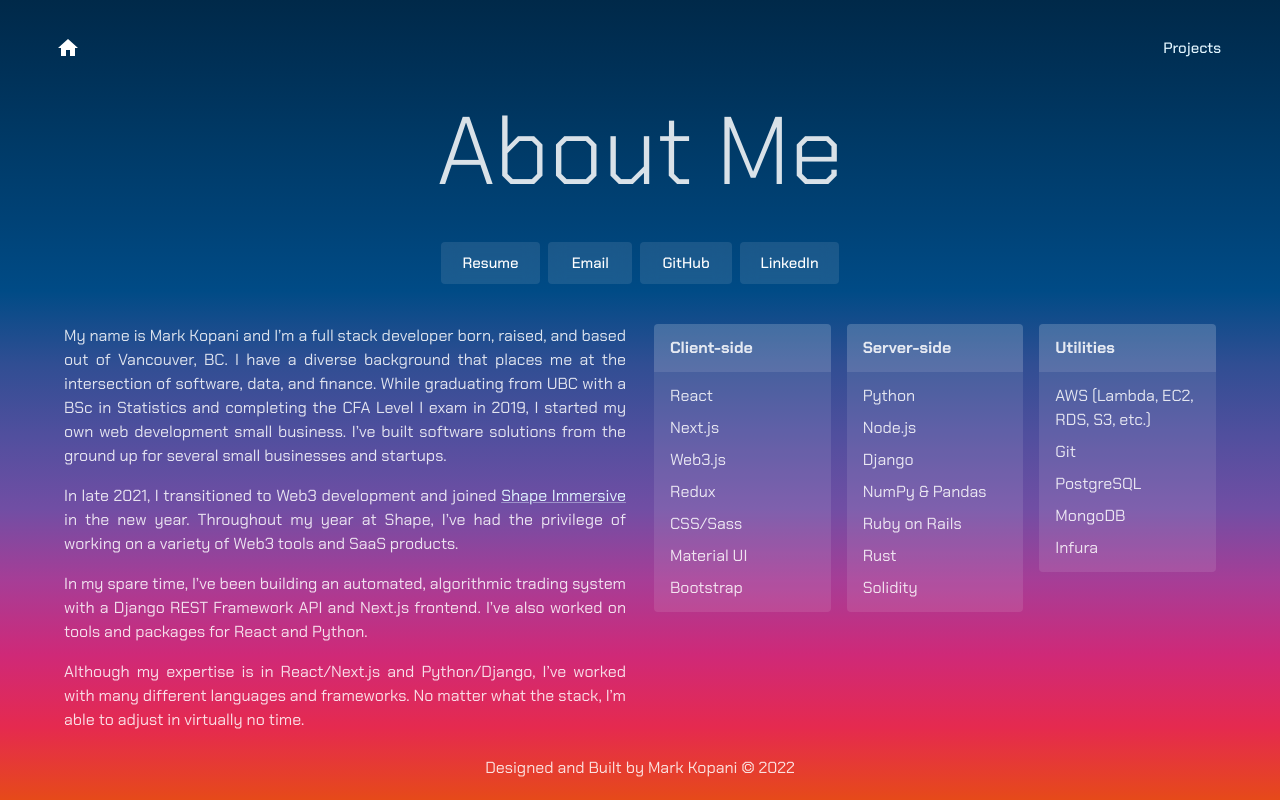
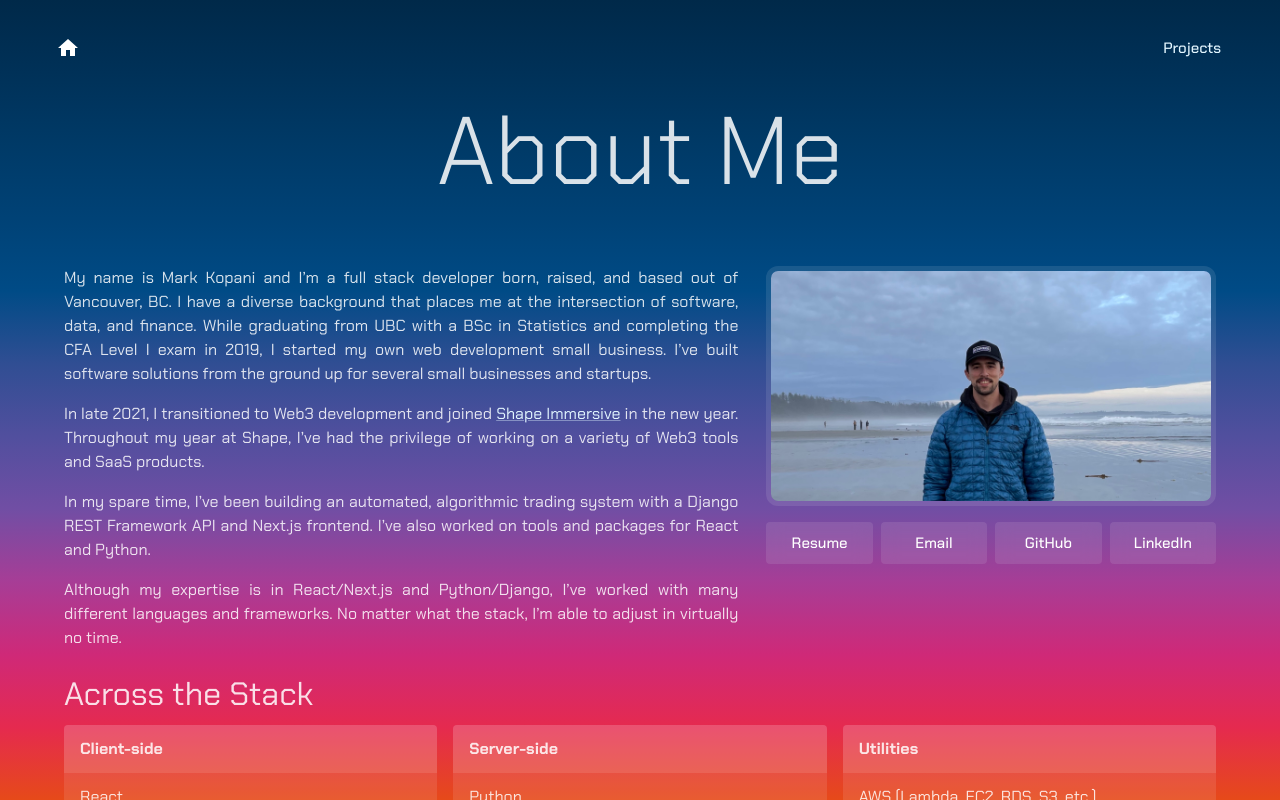
Before and after one commit to mkopani/mkopani.github.io, a Next.js app: page /about in a window 1280 px wide. Built offline with nearby package versions, Linux system fonts and the light colour scheme.

Commit message:
Add headshot photo to about page

```diff
--- a/src/pages/about.tsx
+++ b/src/pages/about.tsx
@@ -7,6 +7,7 @@ import ListItem from '@mui/material/ListItem';
 import ListItemText from '@mui/material/ListItemText';
 import Stack from '@mui/material/Stack';
 import Typography, { TypographyProps } from '@mui/material/Typography';
+import Image from 'next/image';
 
 import BaseLayout from '@/components/BaseLayout';
 
@@ -22,12 +23,54 @@ const links: LinkType[] = [
   { href: 'https://www.linkedin.com/in/mkopani/', name: 'LinkedIn' },
 ];
 
+type TechStackProps = {
+  title: string;
+  items: string[];
+};
+
+const stacks: TechStackProps[] = [
+  {
+    title: 'Client-side',
+    items: [
+      'React',
+      'Next.js',
+      'Web3.js',
+      'Redux',
+      'CSS/Sass',
+      'Material UI',
+      'Bootstrap',
+    ],
+  },
+  {
+    title: 'Server-side',
+    items: [
+      'Python',
+      'Node.js',
+      'Django',
+      'NumPy & Pandas',
+      'Ruby on Rails',
+      'Rust',
+      'Solidity',
+    ],
+  },
+  {
+    title: 'Utilities',
+    items: [
+      'AWS (Lambda, EC2, RDS, S3, etc.)',
+      'Git',
+      'PostgreSQL',
+      'MongoDB',
+      'Infura',
+    ],
+  },
+];
+
 export default function About() {
   const renderParagraphs = () => (
     <Stack
       spacing={2}
       sx={{
-        width: { xs: '100%', md: '50%' },
+        width: '100%',
         display: 'flex',
         justifyContent: 'start',
         alignItems: 'start',
@@ -66,64 +109,52 @@ export default function About() {
     <Stack
       spacing={2}
       direction={{ xs: 'column', sm: 'row' }}
-      sx={{
-        width: { xs: '100%', md: '50%' },
-        mb: 2,
-      }}
+      sx={{ width: '100%', mb: 2 }}
     >
-      <TechStackSection
-        title="Client-side"
-        items={[
-          'React',
-          'Next.js',
-          'Web3.js',
-          'Redux',
-          'CSS/Sass',
-          'Material UI',
-          'Bootstrap',
-        ]}
-      />
-      <TechStackSection
-        title="Server-side"
-        items={[
-          'Python',
-          'Node.js',
-          'Django',
-          'NumPy & Pandas',
-          'Ruby on Rails',
-          'Rust',
-          'Solidity',
-        ]}
-      />
-      <TechStackSection
-        title="Utilities"
-        items={[
-          'AWS (Lambda, EC2, RDS, S3, etc.)',
-          'Git',
-          'PostgreSQL',
-          'MongoDB',
-          'Infura',
-        ]}
-      />
+      {stacks.map((stack, index) => (
+        <TechStackSection key={index} {...stack} />
+      ))}
     </Stack>
   );
 
-  return (
-    <>
-      {/* TODO: Add Head with metatags */}
-      <BaseLayout>
-        <Stack spacing={5} sx={{ alignItems: 'center', px: { xs: 2, lg: 0 } }}>
-          <Stack alignItems="center">
-            <Typography variant="h1" component="div" gutterBottom>
-              About Me
-            </Typography>
+  const renderPhotoAndLinks = () => (
+    <Stack alignItems="center" width="100%">
+      {/* Photo */}
+      <Box
+        component="div"
+        sx={{
+          width: '100%',
+          height: '15em',
+          position: 'relative',
+          mb: 2,
+          borderStyle: 'solid',
+          borderWidth: 5,
+          borderRadius: 3,
+          borderColor: 'rgba(255, 255, 255, 0.1)',
+          overflow: 'hidden',
+        }}
+      >
+        <Image
+          alt="A picture of me on Long Beach in British Columbia."
+          src="/website_headshot.png"
+          quality={100}
+          fill
+          style={{
+            objectFit: 'cover',
+            userSelect: 'none',
+          }}
+        />
+      </Box>
       {/* Links */}
-            <Stack spacing={1} direction="row">
+      <Stack
+        spacing={1}
+        direction={{ xs: 'row', md: 'column', lg: 'row' }}
+        width="100%"
+        display="flex"
+        alignItems="center"
+      >
         {links.map(({ href, name }, index, array) => (
-                <Box
-                  key={index}
-                  width={{ xs: '100%', sm: `${100 / array.length}%` }}
-                >
+          <Box key={index} width={{ xs: '100%', lg: `${100 / array.length}%` }}>
             <Button
               href={href}
               fullWidth
@@ -138,8 +169,35 @@ export default function About() {
         ))}
       </Stack>
     </Stack>
+  );
+
+  return (
+    <>
+      {/* TODO: Add Head with metatags */}
+      <BaseLayout>
+        <Stack spacing={3} sx={{ alignItems: 'center', px: { xs: 2, lg: 0 } }}>
+          <Stack alignItems="center">
+            <Typography variant="h1" component="div" gutterBottom>
+              About Me
+            </Typography>
+            <Box display={{ xs: 'inherit', md: 'none' }}>
+              {renderPhotoAndLinks()}
+            </Box>
+          </Stack>
           <Stack spacing={3.5} direction={{ xs: 'column', md: 'row' }}>
+            <Stack width={{ xs: '100%', md: '60%' }}>
               {renderParagraphs()}
+            </Stack>
+            <Stack width={{ xs: '100%', md: '40%' }}>
+              <Box display={{ xs: 'none', md: 'inherit' }}>
+                {renderPhotoAndLinks()}
+              </Box>
+            </Stack>
+          </Stack>
+          <Stack width="100%">
+            <Typography variant="h4" gutterBottom>
+              Across the Stack
+            </Typography>
             {renderTechStack()}
           </Stack>
         </Stack>
@@ -150,13 +208,7 @@ export default function About() {
 
 const Paragraph = (props: TypographyProps) => <Typography {...props} />;
 
-const TechStackSection = ({
-  title,
-  items,
-}: {
-  title: string;
-  items: string[];
-}) => {
+const TechStackSection = ({ title, items }: TechStackProps) => {
   return (
     <Card
       elevation={0}
@@ -189,3 +241,5 @@ const TechStackSection = ({
     </Card>
   );
 };
+
+TechStackSection.displayName = 'TechStackSection';
```
Also changed, not shown: public/website_headshot.png (added). Lines whose indentation alone changed are shown as unchanged.
